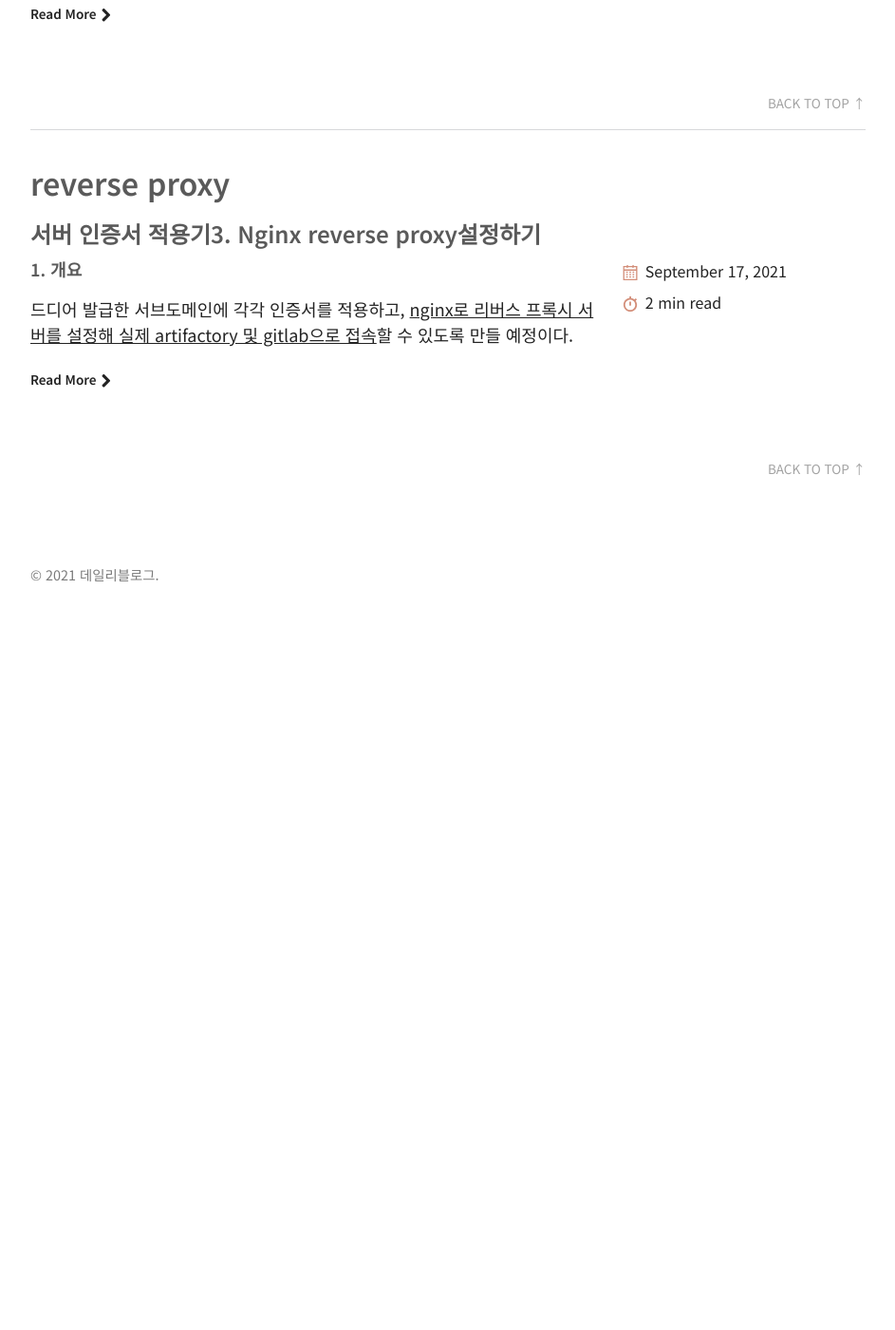
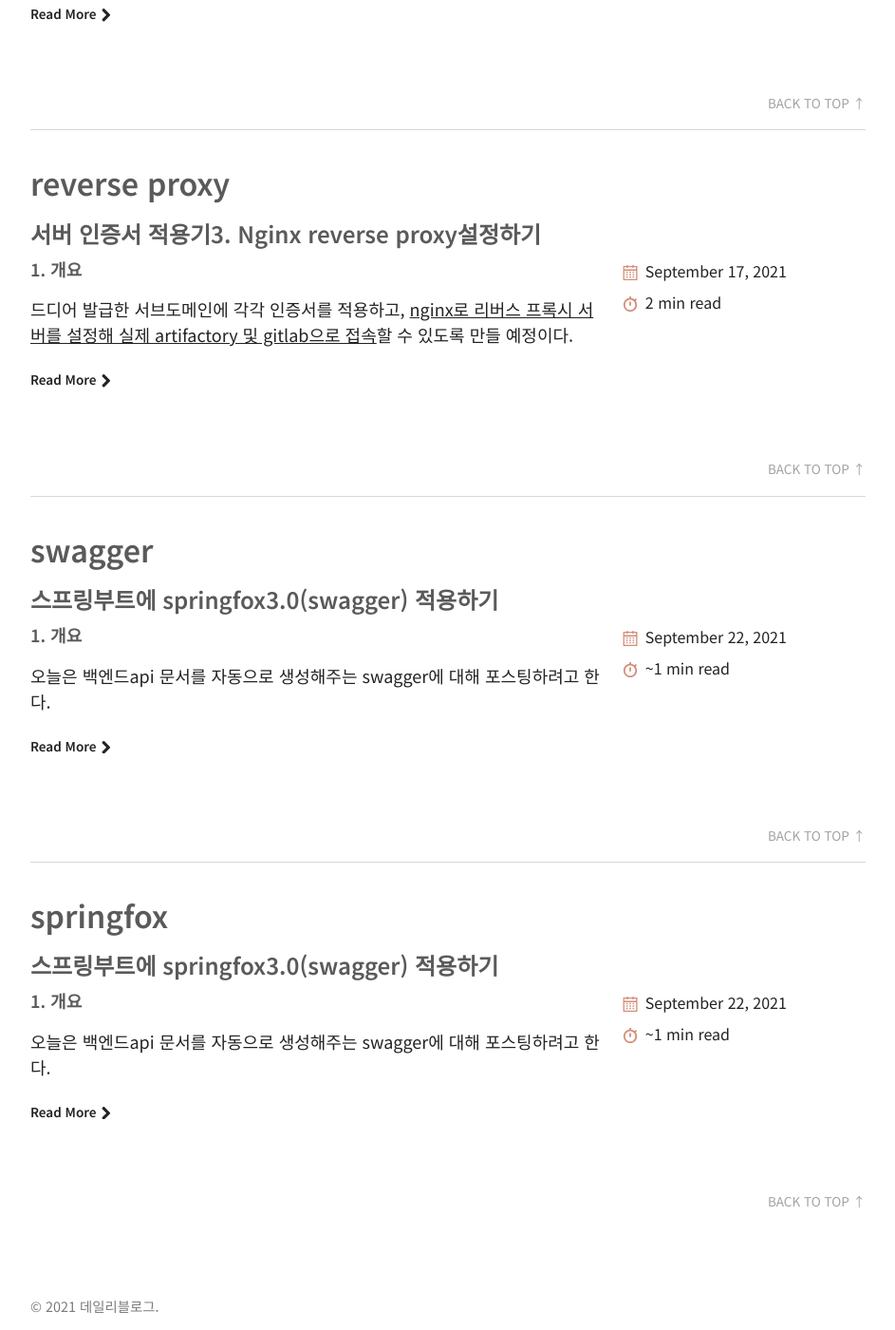
Before and after one commit to hyooi/hyooi.github.io, a Jekyll site: the page built from tags.md, in a window 1280 px wide and 1400 px high, scrolled down 6409 px. Shown: the whole window at 95% size, without its empty margins (40-983 px from the left). Built offline with Jekyll 4.4.1, drawn with Linux system fonts in a browser that asks for light colours; before the commit the page ends 7039 px from its top, so only the background shows below that.

Commit message:
docs. swagger

````diff
--- /dev/null
+++ b/_posts/2021-09-22-spring-boot-swagger-3.0.md
@@ -0,0 +1,80 @@
+---
+layout: post
+title:  "스프링부트에 springfox3.0(swagger) 적용하기"
+categories:
+- Java
+tags:
+- swagger
+- springfox
+---
+
+### 1. 개요
+오늘은 백엔드api 문서를 자동으로 생성해주는 swagger에 대해 포스팅하려고 한다.
+
+간만에 사용할 일이 생겨 찾아봤더니, swagger2 스펙을 구현한 springfox가 메이저버전이 3점대로 올라가있었다.
+찾아보니 spring5 및 webflux를 지원하고, OAS3을 지원한다고 한다.
+
+그리고 적용 방법이 좀 더 간단해진 것 같았다...
+오늘은 그에 따라 springfox3.0 적용과정을 포스팅하려고 한다.
+
+<br/>
+
+### 2. swagger적용
+#### 2.1. build.gradle
+```bash
+dependencies {
+    implementation 'org.springframework.boot:spring-boot-starter-data-jpa'
+    implementation 'org.springframework.boot:spring-boot-starter-web'
+    runtimeOnly 'com.h2database:h2'
+    runtimeOnly 'com.oracle.database.jdbc:ojdbc8:21.1.0.0'
+    runtimeOnly 'mysql:mysql-connector-java:8.0.26'
+    implementation 'io.springfox:springfox-boot-starter:3.0.0'
+    implementation 'org.apache.commons:commons-lang3'
+    implementation 'com.fasterxml.jackson.datatype:jackson-datatype-jsr310'
+    implementation 'com.querydsl:querydsl-apt:5.0.0'
+    implementation 'com.querydsl:querydsl-jpa:5.0.0'
+    implementation 'com.querydsl:querydsl-core:5.0.0'
+    implementation 'org.mapstruct:mapstruct:1.4.2.Final'
+    implementation 'org.apache.poi:poi:5.0.0'
+    implementation 'org.apache.poi:poi-ooxml:5.0.0'
+
+    annotationProcessor 'com.querydsl:querydsl-apt:5.0.0:general'
+    annotationProcessor 'org.mapstruct:mapstruct-processor:1.4.2.Final'
+
+    testImplementation 'com.fasterxml.jackson.datatype:jackson-datatype-jsr310'
+}
+```
+
+<br/>
+
+#### 2.2. 프로파일별 설정
+```java
+@Configuration
+public class SwaggerConfig {
+
+  @Bean
+  @Profile({"local || test || dev"})
+  public Docket enable() {
+    return new Docket(DocumentationType.OAS_30)
+        .select()
+        .apis(RequestHandlerSelectors.basePackage("kello.com.api"))
+        .build()
+        .apiInfo(new ApiInfoBuilder()
+            .title("Survey API")
+            .version("0.0.1")
+            .build());
+  }
+
+  @Bean
+  @Profile({"!local && !test && !dev"})
+  public Docket disable() {
+    return new Docket(DocumentationType.OAS_30).enable(false);
+  }
+}
+
+```
+<var>http://localhost:7070/swagger-ui/</var>
+
+<br/>
+
+### 3. 결론
````
Also changed, not shown: _posts/2021-09-17-gitlab-ssl-5.md (+1 -1 lines).
